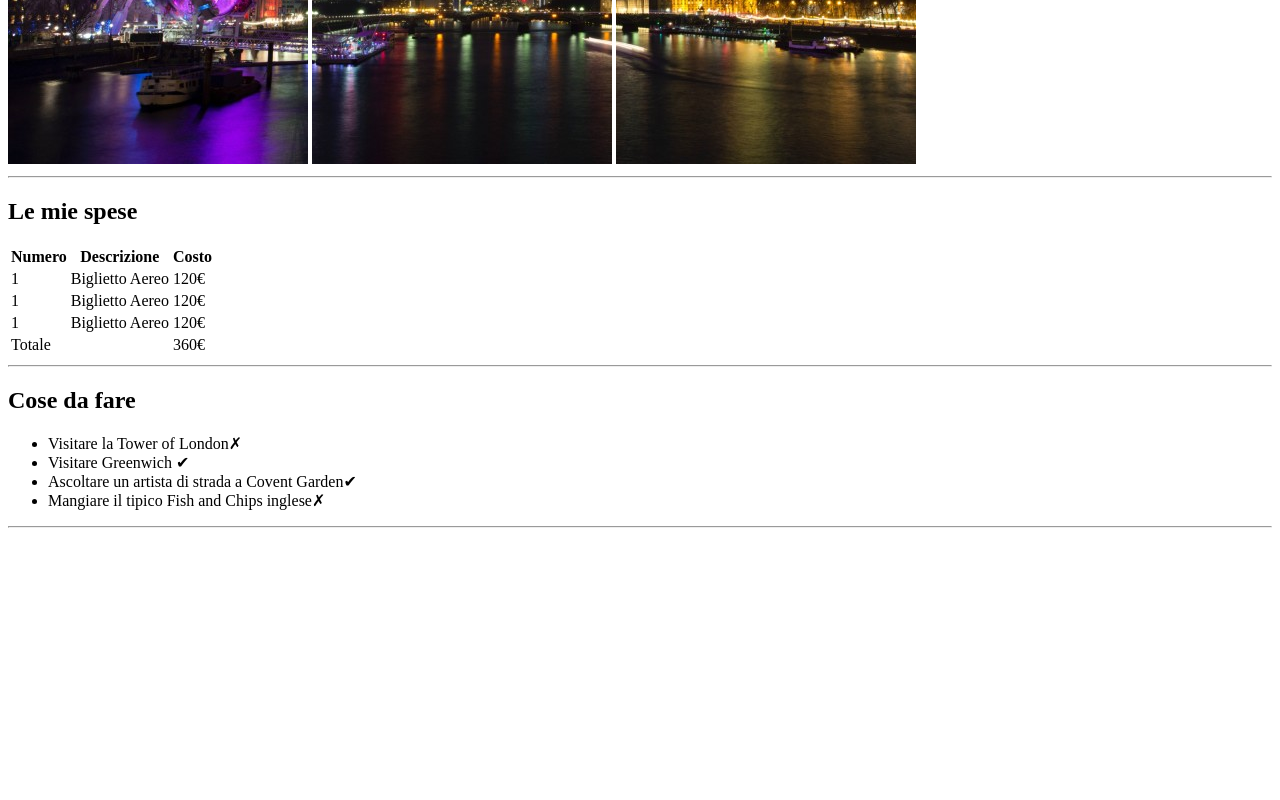
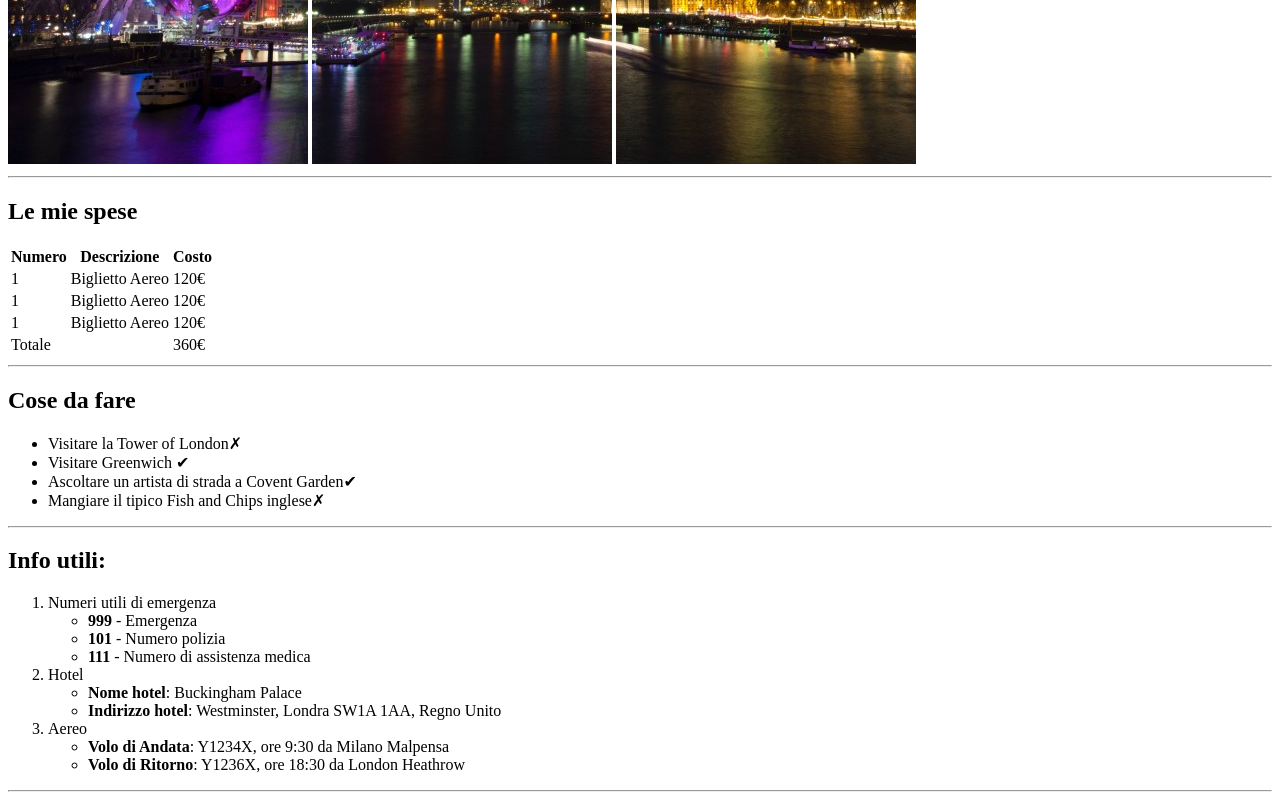
Before and after one commit to lelz99/html-london-trip, a plain HTML site: page index.html in a window 1280 px wide. Shown: the part 516-1316 px from the top of the page. Before the commit the page ends 1052 px from the top, so only its background shows below. Drawn offline with Linux system fonts and the light colour scheme.

Commit message:
added info

```diff
--- a/index.html
+++ b/index.html
@@ -65,6 +65,31 @@
                 <li>Mangiare il tipico Fish and Chips inglese&#10007;</li>
             </ul><hr>
         </section>
+
+        <section>
+            <h2>Info utili:</h2>
+            <ol>
+                <li>Numeri utili di emergenza
+                 <ul>
+                 <li><strong>999</strong> - Emergenza</li>
+                 <li><strong>101</strong> - Numero polizia</li>
+                 <li><strong>111</strong> - Numero di assistenza medica</li>
+                 </ul>
+                </li>
+                <li>Hotel
+                    <ul>
+                        <li><strong>Nome hotel</strong>: Buckingham Palace</li>
+                        <li><strong>Indirizzo hotel</strong>: Westminster, Londra SW1A 1AA, Regno Unito</li>
+                    </ul>
+                </li>
+                <li>Aereo
+                    <ul>
+                        <li><strong>Volo di Andata</strong>: Y1234X, ore 9:30 da Milano Malpensa</li>
+                        <li><strong>Volo di Ritorno</strong>: Y1236X, ore 18:30 da London Heathrow</li>
+                    </ul>
+                </li>
+            </ol><hr>
+        </section>
     </main>
 </body>
 </html>
```
